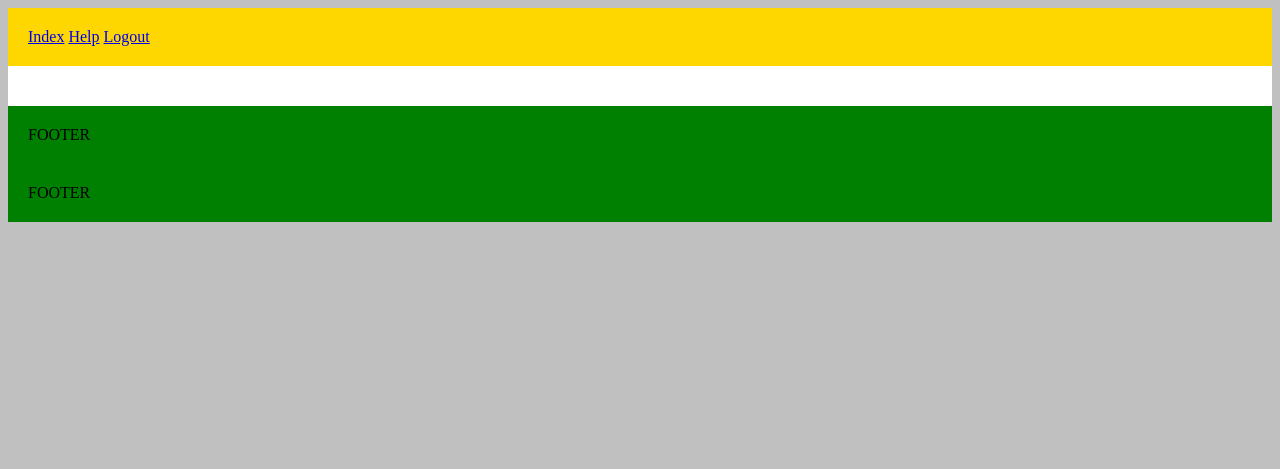
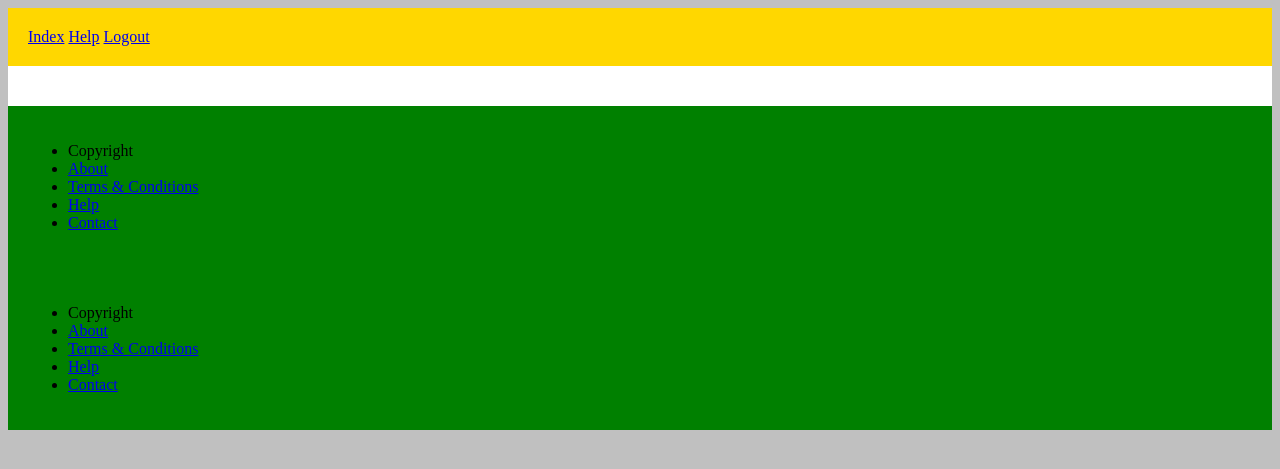
Before and after one commit to Paul92/eAuction, a PHP site: template views/footer.php in a window 1280 px wide. Shown: the top 469 px of the page. Run offline with PHP 8.4, Linux system fonts and the light colour scheme; the template is opened without the code that fills it, so the values that code supplies are empty; some libraries are stand-ins or nearby versions.

Commit message:
Using bootstrap in footer

```diff
--- a/views/footer.php
+++ b/views/footer.php
@@ -1,8 +1,14 @@
   </div>
-
-  <div id="footer">
-    FOOTER <br/>
+  <div id="footer" class="navbar navbar-default navbar-bottom bot">
+    <div class="col-xs-offset-4 container">
+    <ul class="nav navbar-nav">
+      <li><a><span class="glyphicon glyphicon-copyright-mark"></span> Copyright</a></li>
+      <li><a href="#">About</a></li>
+      <li><a href="TC">Terms & Conditions</a></li>
+      <li><a href="help">Help</a></li>
+      <li><a href="#">Contact</a></li>
+    </ul>
+    </div>
   </div>
-
 </body>
 </html>
```
